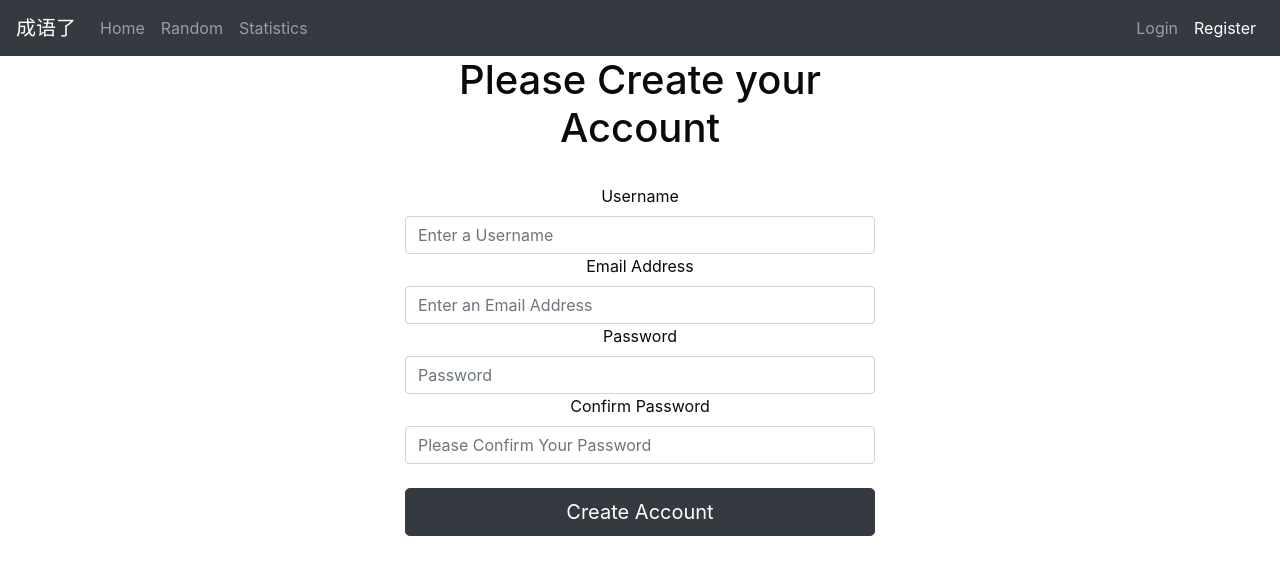
After one commit to ryanwhite04/chengyule, a Flask app: page /registration in a window 1280 px wide. The commit adds this page. Shown: the top 575 px of the page. Run offline with Flask 2, Linux system fonts and the light colour scheme.

Commit message:
Create a registration page for the user

```diff
--- /dev/null
+++ b/Registration.py
@@ -0,0 +1,9 @@
+from ast import Pass
+from flask_wtf import FlaskForm
+from wtforms import StringField, PasswordField, SubmitField
+class Registration(FlaskForm):
+    username = StringField(label= 'Username')
+    email = StringField(label='Email Address')
+    password = PasswordField(label="Password")
+    Confirm_password= PasswordField(label='Confirm Password')
+    submitbutton = SubmitField(label='Create Account')
--- a/app.py
+++ b/app.py
@@ -4,8 +4,9 @@ from os import listdir
 from time import time
 from requests import get
 from json import loads
-
+from Registration import Registration
 app = Flask(__name__)
+app.config['SECRET_KEY'] = 'a259223f6fbaa6b4678936fa'
 
 def getPuzzle(chengyu):
     return {
@@ -38,3 +39,8 @@ def random():
 def history():
     with open("history.json") as file: games = loads(file.read())
     return render_template("history.html", games=games)
+
+@app.route("/registration")
+def register():
+    form = Registration()
+    return render_template('register.html', form=form)
--- a/static/index.css
+++ b/static/index.css
@@ -2,7 +2,11 @@ body {
     margin: auto;
     text-align: center;
 }
-
+.container
+{
+    max-width: 500px;
+    height: 100px;
+}
 #puzzles {
     padding: 1em;
     display: flex;
--- a/templates/base.html
+++ b/templates/base.html
@@ -35,7 +35,7 @@
                     <a class="nav-link" href="#">Login</a>
                 </li>
                 <li class="nav-item">
-                    <a class="nav-link" href="#">Register</a>
+                    <a class="nav-link" href="{{ url_for('register') }}">Register</a>
                 </li>
             </ul>
         </div>
--- /dev/null
+++ b/templates/register.html
@@ -0,0 +1,33 @@
+{% extends 'base.html' %}
+{% block title %}
+Register Page
+{% endblock %}
+
+{% block content %}
+<body class="text-center">
+    <div class="container">
+        <form method="POST" class="form-register" style="color:#0a0a0a">
+            <h1 class="register_title">
+                Please Create your Account
+            </h1>
+            <br>
+            {{ form.username.label() }}
+            {{ form.username(class="form-control", placeholder="Enter a Username",) }}
+
+            {{ form.email.label() }}
+            {{ form.email(class="form-control", placeholder="Enter an Email Address") }}
+
+            {{ form.password.label() }}
+            {{ form.password(class="form-control", placeholder="Password") }}
+
+            {{ form.Confirm_password.label() }}
+            {{ form.Confirm_password(class="form-control", placeholder="Please Confirm Your Password") }}
+
+            <br>
+
+            {{ form.submitbutton(class="btn btn-lg btn-block btn-dark") }}
+
+        </form>
+    </div>
+</body>
+{% endblock %}
```
Also changed, not shown: static/register.py (deleted, +0 -8 lines), models.py (renamed from static/models.py).
